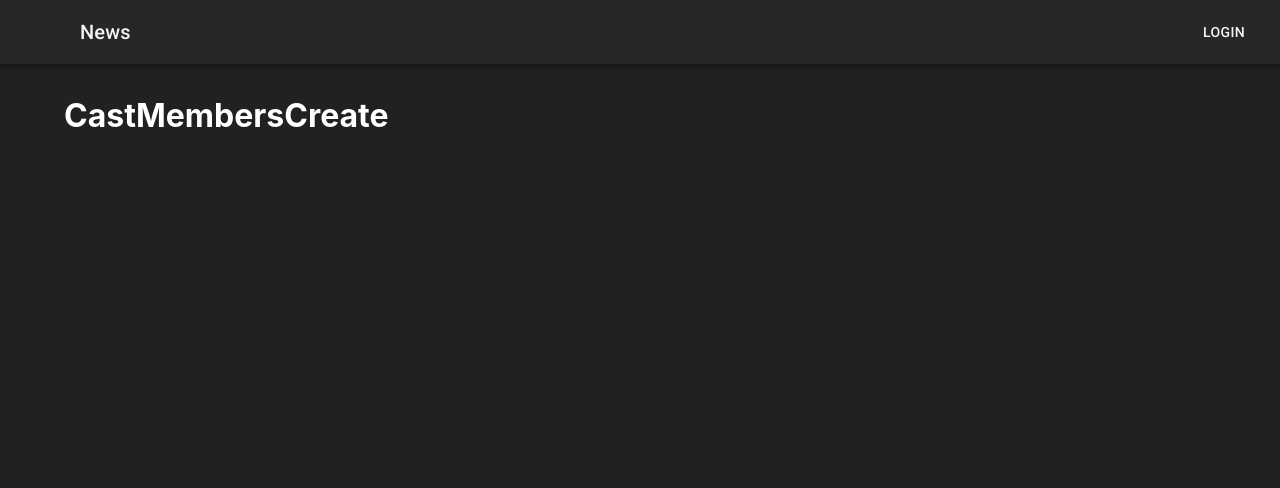
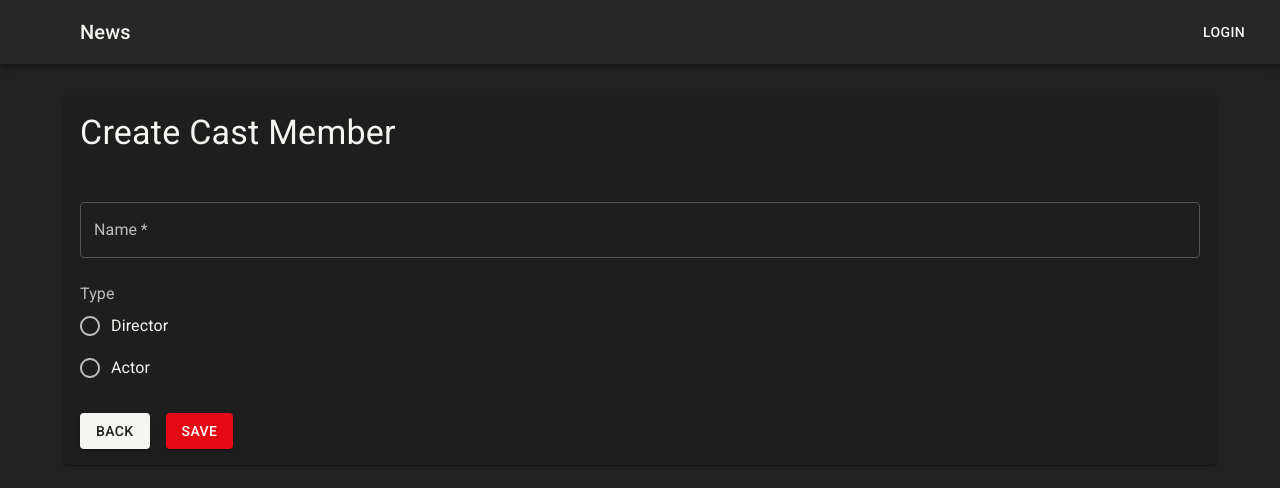
Before and after one commit to lucasborgesdasilva/codeflix, a React (Create React App) app: page /cast-members/create in a window 1280 px wide. Shown: the top 488 px of the page. Built offline with nearby package versions, Linux system fonts and the light colour scheme; some icons are missing.

Commit message:
Enhance CastMembersCreate component with form and snackbar notifications; remove debug log from CastMembersTable

```diff
--- a/src/features/cast-members/cast-members-create.tsx
+++ b/src/features/cast-members/cast-members-create.tsx
@@ -1,6 +1,52 @@
+import { Box, Paper, Typography } from "@mui/material";
+import { useSnackbar } from "notistack";
+import { useEffect, useState } from "react";
+import { CastMember } from "../../types/cast-members";
+import { initialState, useCreateCastMemberMutation } from "./cast-members-slice";
+import { CastMemberForm } from "./components/cast-members-form";
 
 export const CastMembersCreate = () => {
+  const [castMemberState, setCastMemberState] = useState<CastMember>(initialState);
+  const [createCastMember, status] = useCreateCastMemberMutation();
+
+  const { enqueueSnackbar } = useSnackbar();
+
+  const handleChange = (e: React.ChangeEvent<HTMLInputElement>) => {
+    const { name, value } = e.target;
+    setCastMemberState({ ...castMemberState, [name]: value })
+  }
+
+  const handleSubmit = async (e: React.FormEvent<HTMLFormElement>) => {
+    e.preventDefault()
+    await createCastMember(castMemberState);
+  }
+
+  useEffect(() => {
+    if (status.isSuccess) {
+      enqueueSnackbar("Cast member created successfully!", { variant: "success" });
+    }
+
+    if (status.error) {
+      enqueueSnackbar("Some went wrong!", { variant: "error" });
+    }
+  }, [enqueueSnackbar, status.error, status.isSuccess])
+
   return (
-    <h1>CastMembersCreate</h1>
+    <Box>
+      <Paper>
+        <Box p={2}>
+          <Box mb={2}>
+            <Typography variant="h4">Create Cast Member</Typography>
+          </Box>
+        </Box>
+        <CastMemberForm
+          handleSubmit={handleSubmit}
+          handleChange={handleChange}
+          castMember={castMemberState}
+          isLoading={status.isLoading}
+          isDisabled={status.isLoading}
+        />
+      </Paper>
+    </Box>
   )
 }
--- a/src/features/cast-members/components/cast-members-table.tsx
+++ b/src/features/cast-members/components/cast-members-table.tsx
@@ -123,7 +123,6 @@ export const CastMembersTable = ({
         showToolbar
         checkboxSelection={false}
         onPaginationModelChange={model => {
-          console.log("Cai aqui " + model.page + model.pageSize)
           setPaginationModel(model);
 
           handleOnPageChange(model.page);
```
